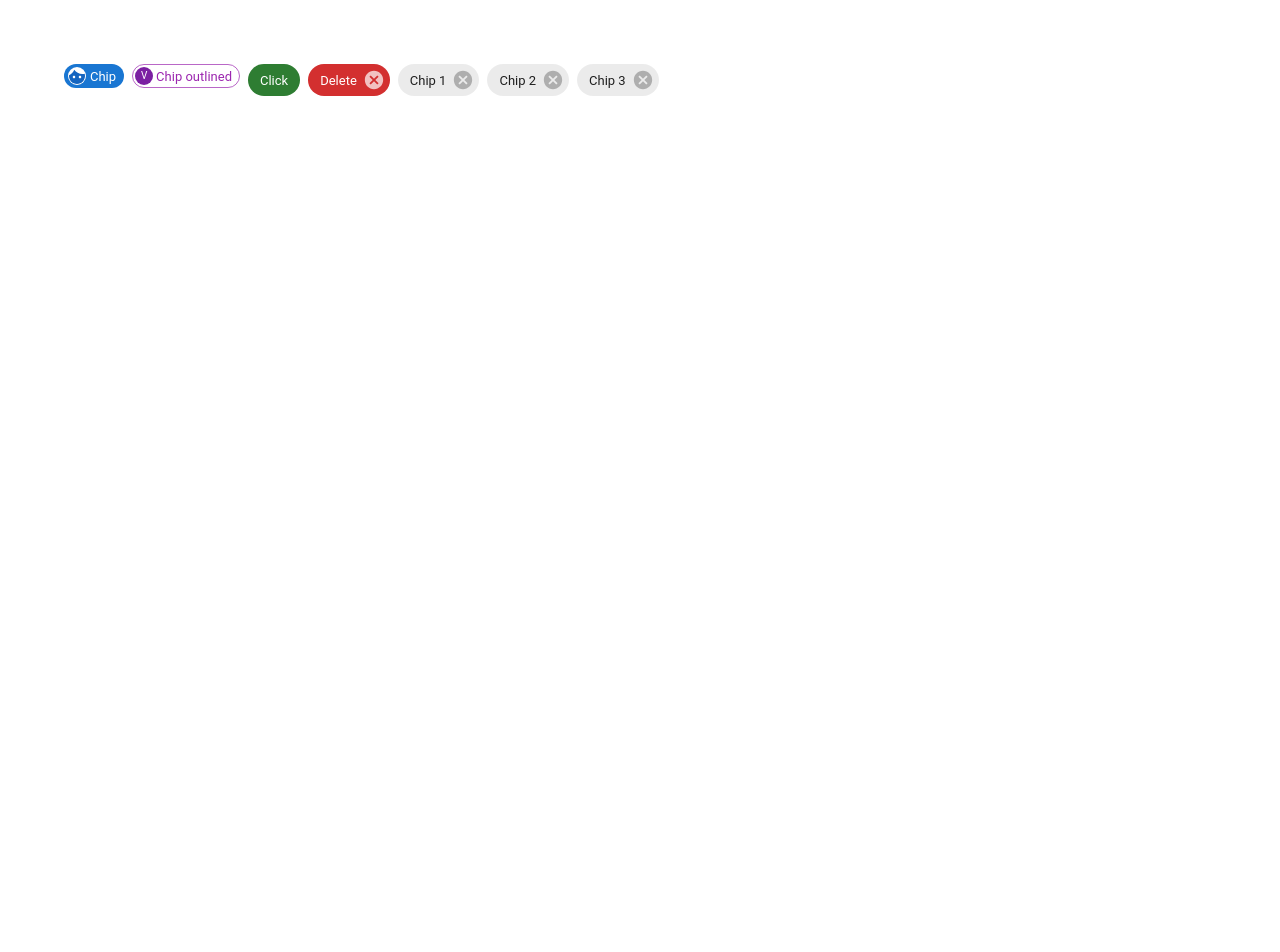
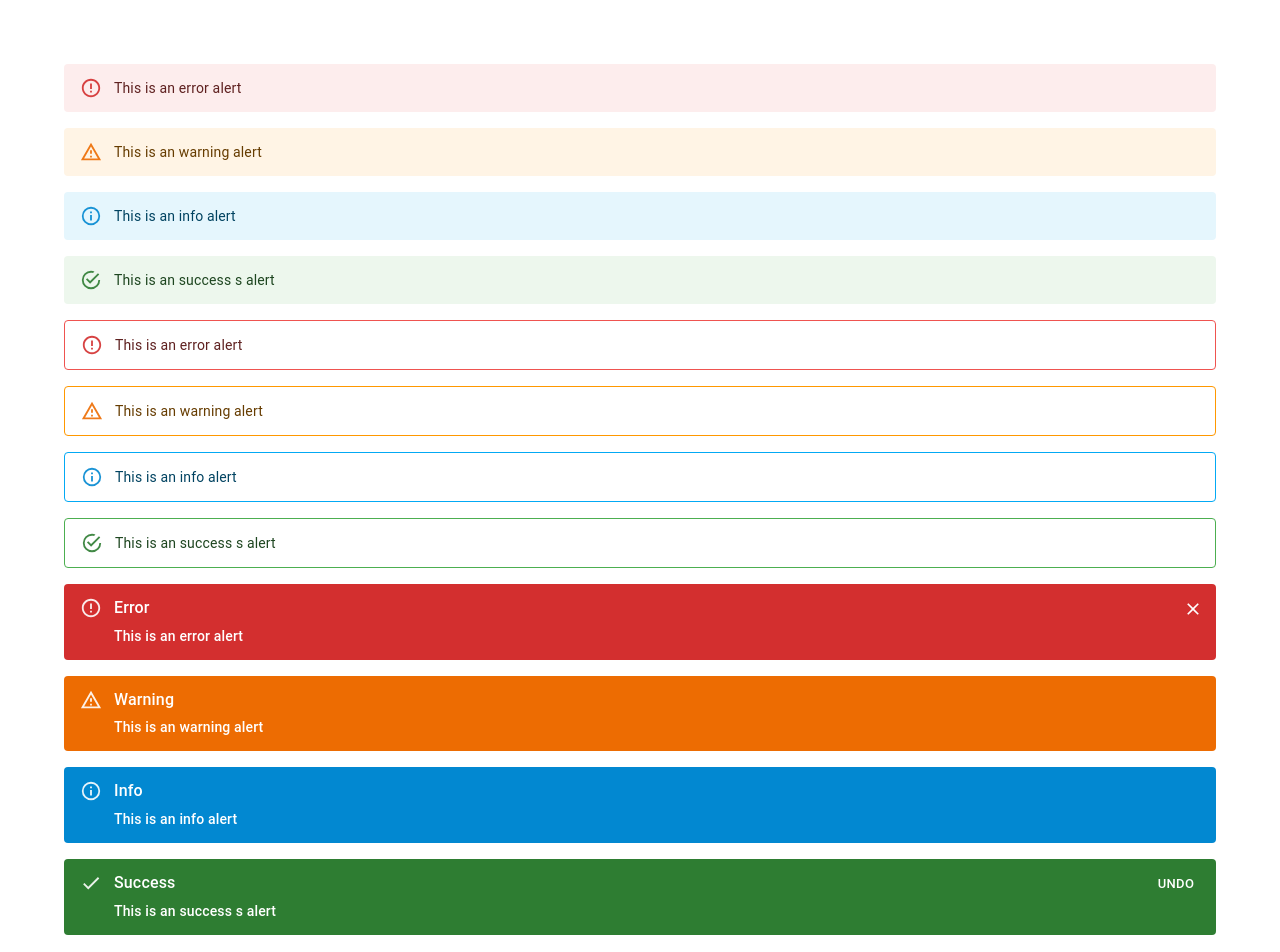
Before and after one commit to parmindersingh1/material-ui-codeevolution, a React (Create React App) app: page / in a window 1280 px wide. Shown: the top 952 px of the page. Before the commit the page ends 800 px from the top, so only its background shows below. Built offline with nearby package versions, Linux system fonts and the light colour scheme.

Commit message:
changes done

```diff
--- a/src/App.tsx
+++ b/src/App.tsx
@@ -1,5 +1,8 @@
 import "./App.css";
-import { MuiChip } from "./components/MuiChip";
+import { MuiAlert } from "./components/MuiAlert";
+// import { MuiTable } from "./components/MuiTable";
+// import { MuiTooltip } from "./components/MuiTooltip";
+// import { MuiChip } from "./components/MuiChip";
 // import { MuiList } from "./components/MuiList";
 // import { MuiAvatar } from "./components/MuiAvatar";
 // import { MuiBadge } from "./components/MuiBadge";
@@ -47,7 +50,10 @@ function App() {
     {/* <MuiAvatar /> */}
     {/* <MuiBadge /> */}
     {/* <MuiList /> */}
-    <MuiChip />
+    {/* <MuiChip /> */}
+    {/* <MuiTooltip /> */}
+    {/* <MuiTable /> */}
+    <MuiAlert />
   </div>;
 }
 
--- /dev/null
+++ b/src/components/MuiAlert.tsx
@@ -0,0 +1,56 @@
+import { Stack, Alert, AlertTitle, Button } from "@mui/material";
+import CheckIcon from "@mui/icons-material/Check";
+
+export const MuiAlert = () => {
+  return (
+    <Stack spacing={2}>
+      <Alert severity="error">This is an error alert</Alert>
+      <Alert severity="warning">This is an warning alert</Alert>
+      <Alert severity="info">This is an info alert</Alert>
+      <Alert severity="success">This is an success s alert</Alert>
+
+      <Alert variant="outlined" severity="error">
+        This is an error alert
+      </Alert>
+      <Alert variant="outlined" severity="warning">
+        This is an warning alert
+      </Alert>
+      <Alert variant="outlined" severity="info">
+        This is an info alert
+      </Alert>
+      <Alert variant="outlined" severity="success">
+        This is an success s alert
+      </Alert>
+
+      <Alert
+        variant="filled"
+        severity="error"
+        onClose={() => alert("close alert")}
+      >
+        <AlertTitle>Error</AlertTitle>
+        This is an error alert
+      </Alert>
+      <Alert variant="filled" severity="warning">
+        <AlertTitle>Warning</AlertTitle>
+        This is an warning alert
+      </Alert>
+      <Alert variant="filled" severity="info">
+        <AlertTitle>Info</AlertTitle>
+        This is an info alert
+      </Alert>
+      <Alert
+        variant="filled"
+        severity="success"
+        icon={<CheckIcon fontSize="inherit" />}
+        action={
+          <Button color="inherit" size="small">
+            UNDO
+          </Button>
+        }
+      >
+        <AlertTitle>Success</AlertTitle>
+        This is an success s alert
+      </Alert>
+    </Stack>
+  );
+};
--- /dev/null
+++ b/src/components/MuiTable.tsx
@@ -0,0 +1,124 @@
+//Use react-table for datatable
+
+import {
+  Paper,
+  Table,
+  TableBody,
+  TableContainer,
+  TableHead,
+  TableRow,
+  TableCell,
+} from "@mui/material";
+
+export const MuiTable = () => {
+  return (
+    <TableContainer component={Paper} sx={{maxHeight: '300px'}}>
+      <Table aria-label="simple table" stickyHeader>
+        <TableHead>
+          <TableRow>
+            <TableCell>Id</TableCell>
+            <TableCell>First Name</TableCell>
+            <TableCell>Last Name</TableCell>
+            <TableCell align='center'>Email</TableCell>
+          </TableRow>
+        </TableHead>
+        <TableBody>
+          {tableData.map((row) => (
+            <TableRow
+              key={row.id}
+              sx={{ "&:last-child td, &:last-child th": { border: 0 } }}
+            >
+              <TableCell>{row.id}</TableCell>
+              <TableCell>{row.first_name}</TableCell>
+              <TableCell>{row.last_name}</TableCell>
+              <TableCell align='center'>{row.email}</TableCell>
+            </TableRow>
+          ))}
+        </TableBody>
+      </Table>
+    </TableContainer>
+  );
+};
+
+const tableData = [
+  {
+    id: 1,
+    first_name: "Mile",
+    last_name: "Castille",
+    email: "mcastille0@deviantart.com",
+    gender: "Polygender",
+    ip_address: "111.46.103.207",
+  },
+  {
+    id: 2,
+    first_name: "Homere",
+    last_name: "Grelik",
+    email: "hgrelik1@elpais.com",
+    gender: "Male",
+    ip_address: "251.232.54.115",
+  },
+  {
+    id: 3,
+    first_name: "Inge",
+    last_name: "Ulyat",
+    email: "iulyat2@constantcontact.com",
+    gender: "Female",
+    ip_address: "228.207.71.143",
+  },
+  {
+    id: 4,
+    first_name: "Aubrie",
+    last_name: "Fryer",
+    email: "afryer3@printfriendly.com",
+    gender: "Female",
+    ip_address: "239.186.81.22",
+  },
+  {
+    id: 5,
+    first_name: "Elyn",
+    last_name: "Skitt",
+    email: "eskitt4@reverbnation.com",
+    gender: "Bigender",
+    ip_address: "126.185.107.184",
+  },
+  {
+    id: 6,
+    first_name: "Marga",
+    last_name: "Echallier",
+    email: "mechallier5@cmu.edu",
+    gender: "Female",
+    ip_address: "94.195.84.207",
+  },
+  {
+    id: 7,
+    first_name: "Florry",
+    last_name: "Mitkov",
+    email: "fmitkov6@ocn.ne.jp",
+    gender: "Female",
+    ip_address: "249.137.15.200",
+  },
+  {
+    id: 8,
+    first_name: "Belvia",
+    last_name: "Kirkpatrick",
+    email: "bkirkpatrick7@state.tx.us",
+    gender: "Female",
+    ip_address: "234.230.115.207",
+  },
+  {
+    id: 9,
+    first_name: "Jorie",
+    last_name: "Bierman",
+    email: "jbierman8@opera.com",
+    gender: "Female",
+    ip_address: "116.61.30.173",
+  },
+  {
+    id: 10,
+    first_name: "Gaile",
+    last_name: "Cordero",
+    email: "gcordero9@usgs.gov",
+    gender: "Male",
+    ip_address: "60.164.41.209",
+  },
+];
--- /dev/null
+++ b/src/components/MuiTooltip.tsx
@@ -0,0 +1,12 @@
+import { Tooltip, IconButton } from "@mui/material";
+import DeleteIcon from "@mui/icons-material/Delete";
+
+export const MuiTooltip = () => {
+  return (
+    <Tooltip title="Delete" placement="right" arrow enterDelay={500} leaveDelay={200}>
+      <IconButton>
+        <DeleteIcon />
+      </IconButton>
+    </Tooltip>
+  );
+};
```
